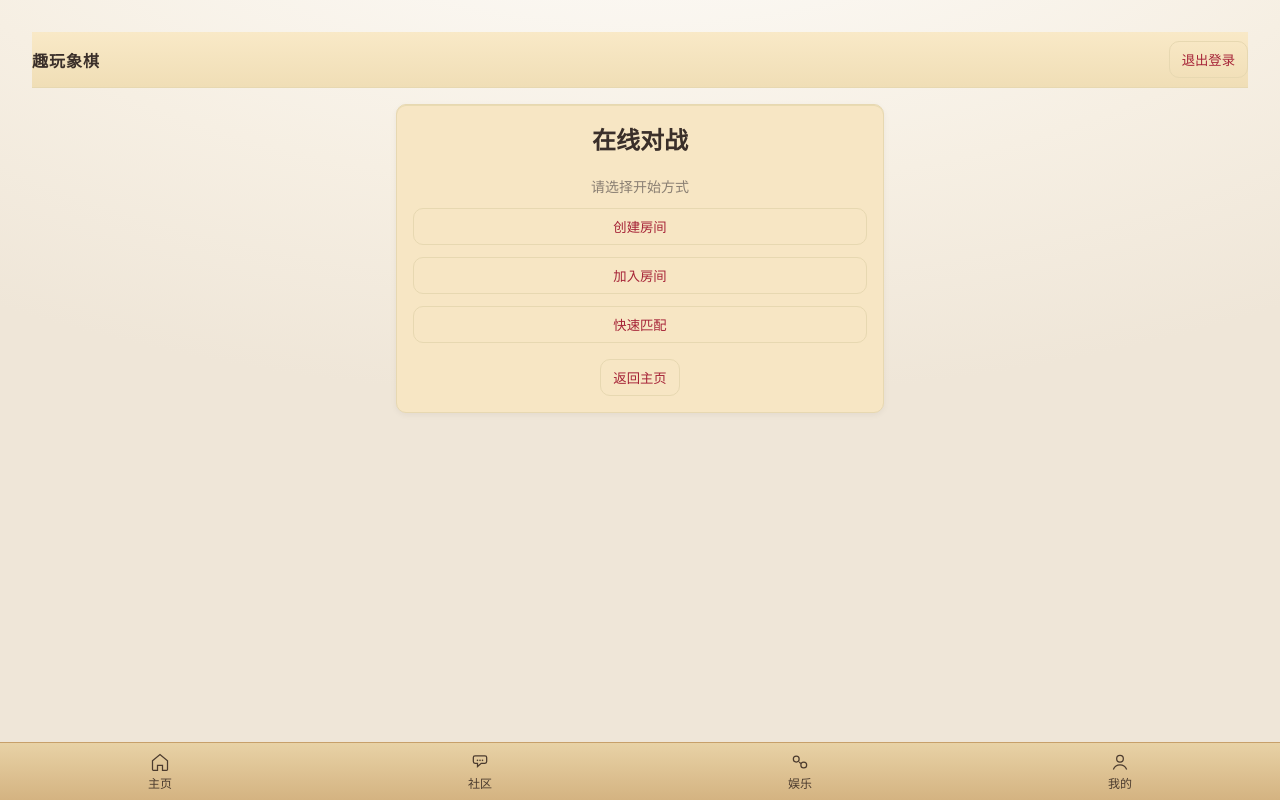
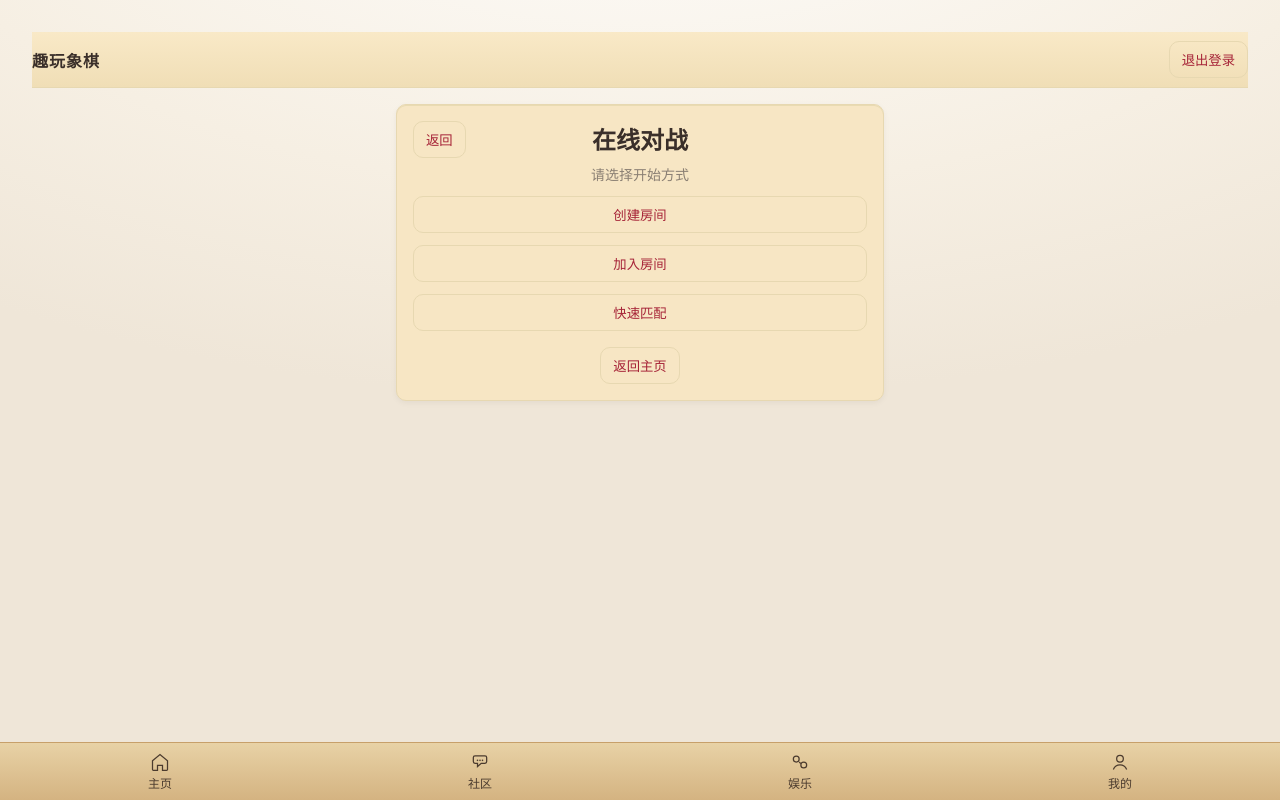
Before and after one commit to 401A-Coding/2025-Autumn-Software-Engineering, a React app in the folder frontend/: page /app/online-lobby in a window 1280 px wide. Built offline with nearby package versions, Linux system fonts and the light colour scheme; no server answers; sample sign-in values are in the browser's storage; the HTML template or start-up script is replaced by a standard one.

Commit message:
UI: align OnlineLobby header with back button left and centered title

```diff
--- a/frontend/src/pages/app/OnlineLobby.tsx
+++ b/frontend/src/pages/app/OnlineLobby.tsx
@@ -5,7 +5,12 @@ export default function OnlineLobby() {
     const navigate = useNavigate()
     return (
         <section className="paper-card card-pad text-center">
-            <h2 className="mt-0">在线对战</h2>
+            <div style={{ position: 'relative', paddingBottom: 8 }}>
+                <button className="btn-ghost" onClick={() => navigate('/app')} style={{ position: 'absolute', left: 0, top: 0 }}>
+                    返回
+                </button>
+                <h2 className="mt-0" style={{ margin: 0 }}>在线对战</h2>
+            </div>
             <div className="muted text-14 mb-12">请选择开始方式</div>
             <div className="col gap-12">
                 <button className="btn-ghost" onClick={() => navigate('/app/live-battle?action=create')}>创建房间</button>
```
